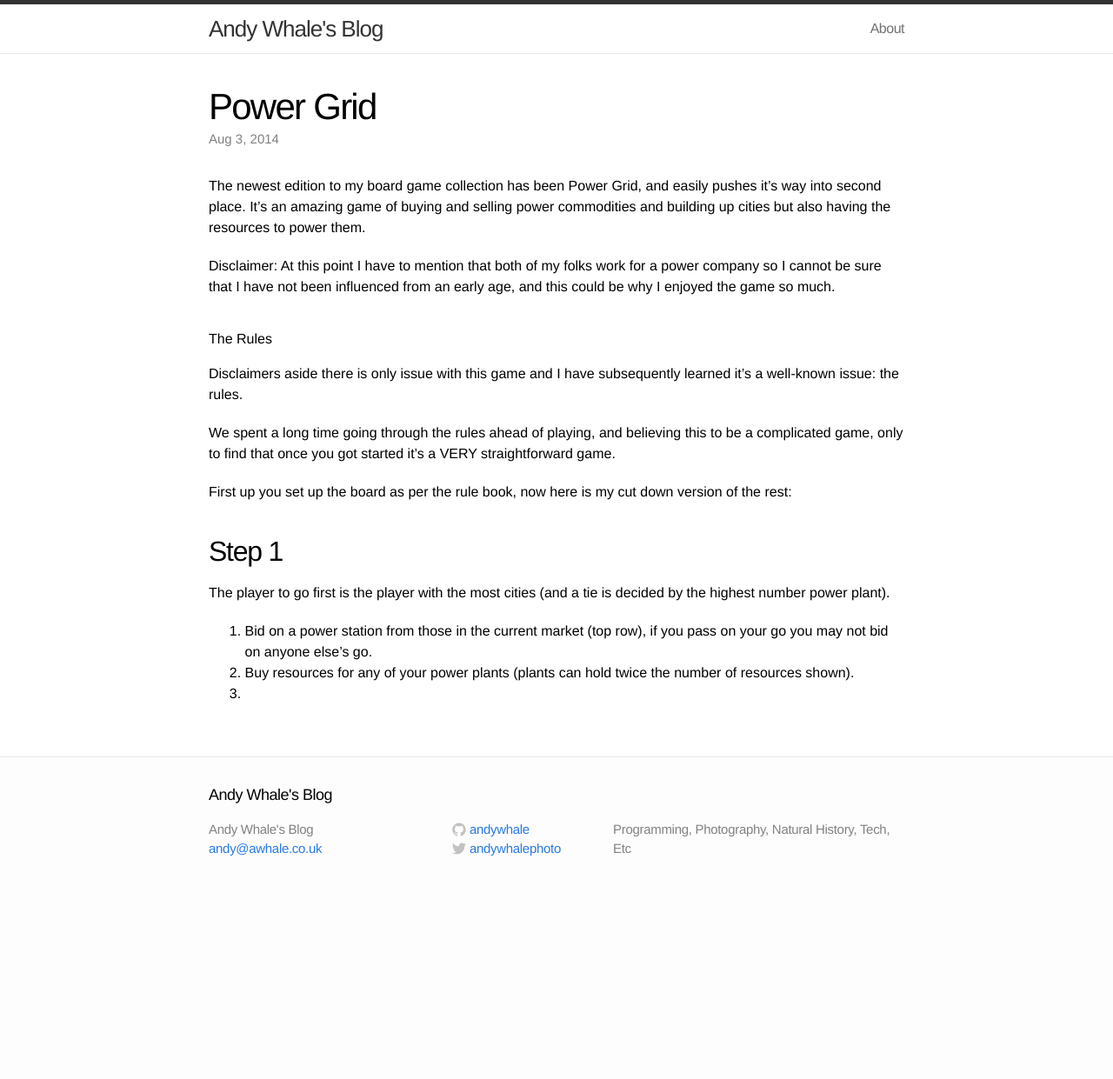
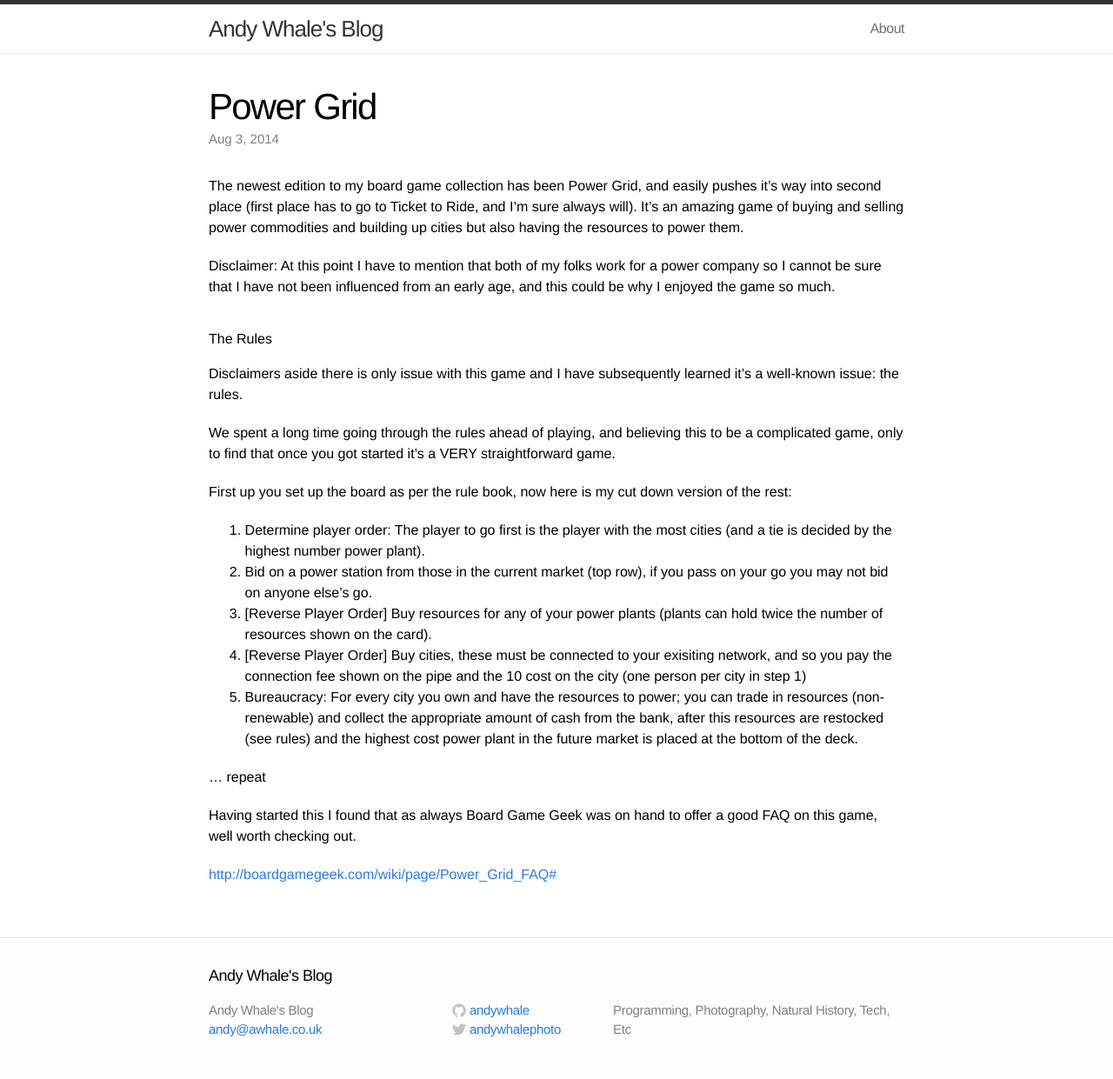
Before and after one commit to andywhale/andywhale.github.io, a Jekyll site: the page built from _posts/2014-08-03-power-grid.markdown, in a window 1280 px wide. Shown: the whole page at 87% size. Built offline with Jekyll 4.4.1, drawn with Linux system fonts in a browser that asks for light colours; before the commit the page ends 1033 px from its top, so only the background shows below that.

Commit message:
Update 2014-08-03-power-grid.markdown

```diff
--- a/_posts/2014-08-03-power-grid.markdown
+++ b/_posts/2014-08-03-power-grid.markdown
@@ -5,7 +5,7 @@ date:   2014-08-03 07:44:27
 categories: games
 ---
 
-The newest edition to my board game collection has been Power Grid, and easily pushes it's way into second place. It's an amazing game of buying and selling power commodities and building up cities but also having the resources to power them.
+The newest edition to my board game collection has been Power Grid, and easily pushes it's way into second place (first place has to go to Ticket to Ride, and I'm sure always will). It's an amazing game of buying and selling power commodities and building up cities but also having the resources to power them.
 
 Disclaimer: At this point I have to mention that both of my folks work for a power company so I cannot be sure that I have not been influenced from an early age, and this could be why I enjoyed the game so much.
 
@@ -17,10 +17,14 @@ We spent a long time going through the rules ahead of playing, and believing thi
 
 First up you set up the board as per the rule book, now here is my cut down version of the rest:
 
-## Step 1
+1. Determine player order: The player to go first is the player with the most cities (and a tie is decided by the highest number power plant).
+2. Bid on a power station from those in the current market (top row), if you pass on your go you may not bid on anyone else's go.
+3. [Reverse Player Order] Buy resources for any of your power plants (plants can hold twice the number of resources shown on the card).
+4. [Reverse Player Order] Buy cities, these must be connected to your exisiting network, and so you pay the connection fee shown on the pipe and the 10 cost on the city (one person per city in step 1)
+5. Bureaucracy: For every city you own and have the resources to power; you can trade in resources (non-renewable) and collect the appropriate amount of cash from the bank, after this resources are restocked (see rules) and the highest cost power plant in the future market is placed at the bottom of the deck.
 
-The player to go first is the player with the most cities (and a tie is decided by the highest number power plant).
+... repeat
 
-1. Bid on a power station from those in the current market (top row), if you pass on your go you may not bid on anyone else's go.
-2. Buy resources for any of your power plants (plants can hold twice the number of resources shown).
-3.
+Having started this I found that as always Board Game Geek was on hand to offer a good FAQ on this game, well worth checking out.
+
+[http://boardgamegeek.com/wiki/page/Power_Grid_FAQ#](Power Grid FAQ on Board Game Geek)
```
